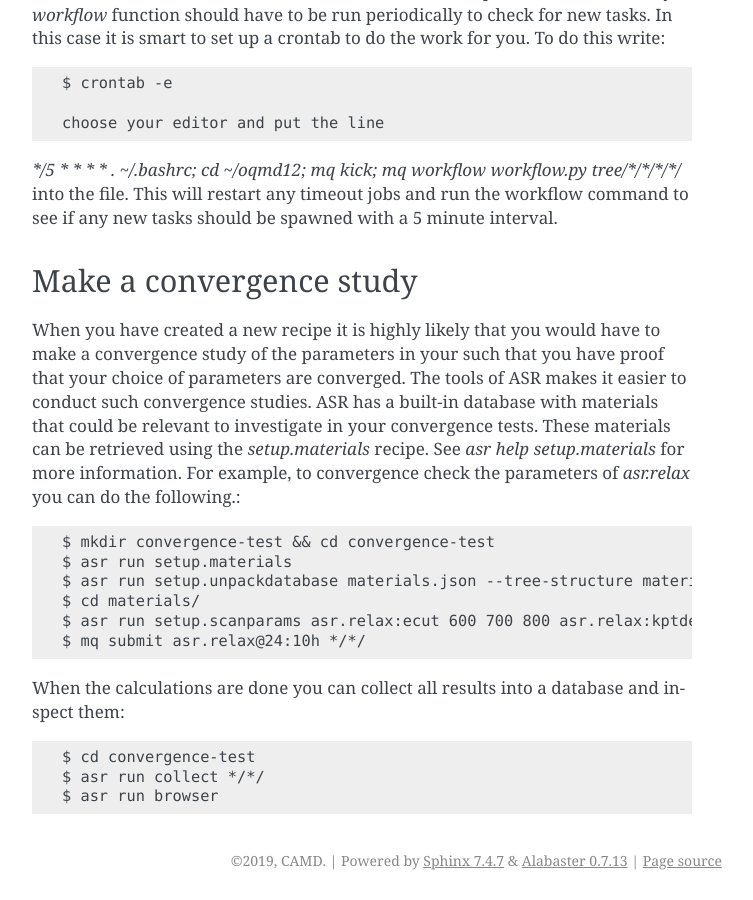
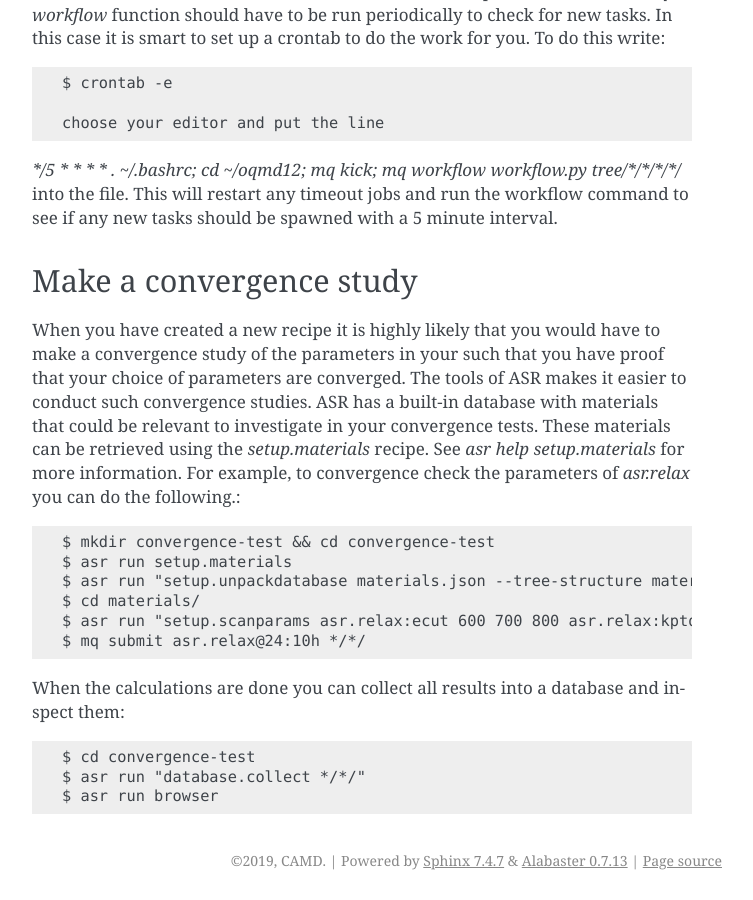
Before and after one commit to dijasila/Atomic-Simulation-Recipees, a Sphinx documentation site: the page built from docs/tutorials.rst, in a window 1280 px wide and 900 px high, scrolled down 2027 px. Shown: the whole window, without its empty margins (388-1141 px from the left). Built offline with Sphinx 7.4.7, drawn with Linux system fonts in a browser that asks for light colours; pages that are not in the unit, such as notebooks, are missing from menus; some of the changed text lies outside the part shown.

Commit message:
Update documentation

```diff
--- a/docs/tutorials.rst
+++ b/docs/tutorials.rst
@@ -20,7 +20,7 @@ The first thing we do is to get the database::
 We then use the `unpackdatabase` function of ASR to unpack the database into a
 directory tree::
 
-  $ asr run setup.unpackdatabase oqmd12.db -s u=False --run
+  $ asr run "setup.unpackdatabase oqmd12.db -s u=False --run"
 
 (we have made the selection `u=False` since we are not interested in the DFT+U values).
 This function produces a new folder `~oqmd12/tree/` where you can find the tree.
@@ -33,7 +33,7 @@ files that contain the unrelaxed atomic structures. Because we don't know the
 magnetic structure of the materials we also want to sample different magnetic structOBures.
 This can be done with the `magnetize` function of asr::
 
-$ asr run setup.magnetize in */*/*/*/
+$ asr run setup.magnetize */*/*/*/
 
 We use the `run` function because that gives us the option to deal with many folders
 at once. You are now ready to run a
@@ -111,9 +111,9 @@ check the parameters of `asr.relax` you can do the following.::
 
   $ mkdir convergence-test && cd convergence-test
   $ asr run setup.materials
-  $ asr run setup.unpackdatabase materials.json --tree-structure materials/{formula:metal} --run
+  $ asr run "setup.unpackdatabase materials.json --tree-structure materials/{formula:metal} --run"
   $ cd materials/
-  $ asr run setup.scanparams asr.relax:ecut 600 700 800 asr.relax:kptdensity 4 5 6 in */
+  $ asr run "setup.scanparams asr.relax:ecut 600 700 800 asr.relax:kptdensity 4 5 6" */
   $ mq submit asr.relax@24:10h */*/
 
 
@@ -121,5 +121,5 @@ When the calculations are done you can collect all results into a database and
 inspect them::
 
   $ cd convergence-test
-  $ asr run collect */*/
+  $ asr run "database.collect */*/"
   $ asr run browser
```
Also changed, not shown: docs/getting-started.rst (+5 -5 lines).
